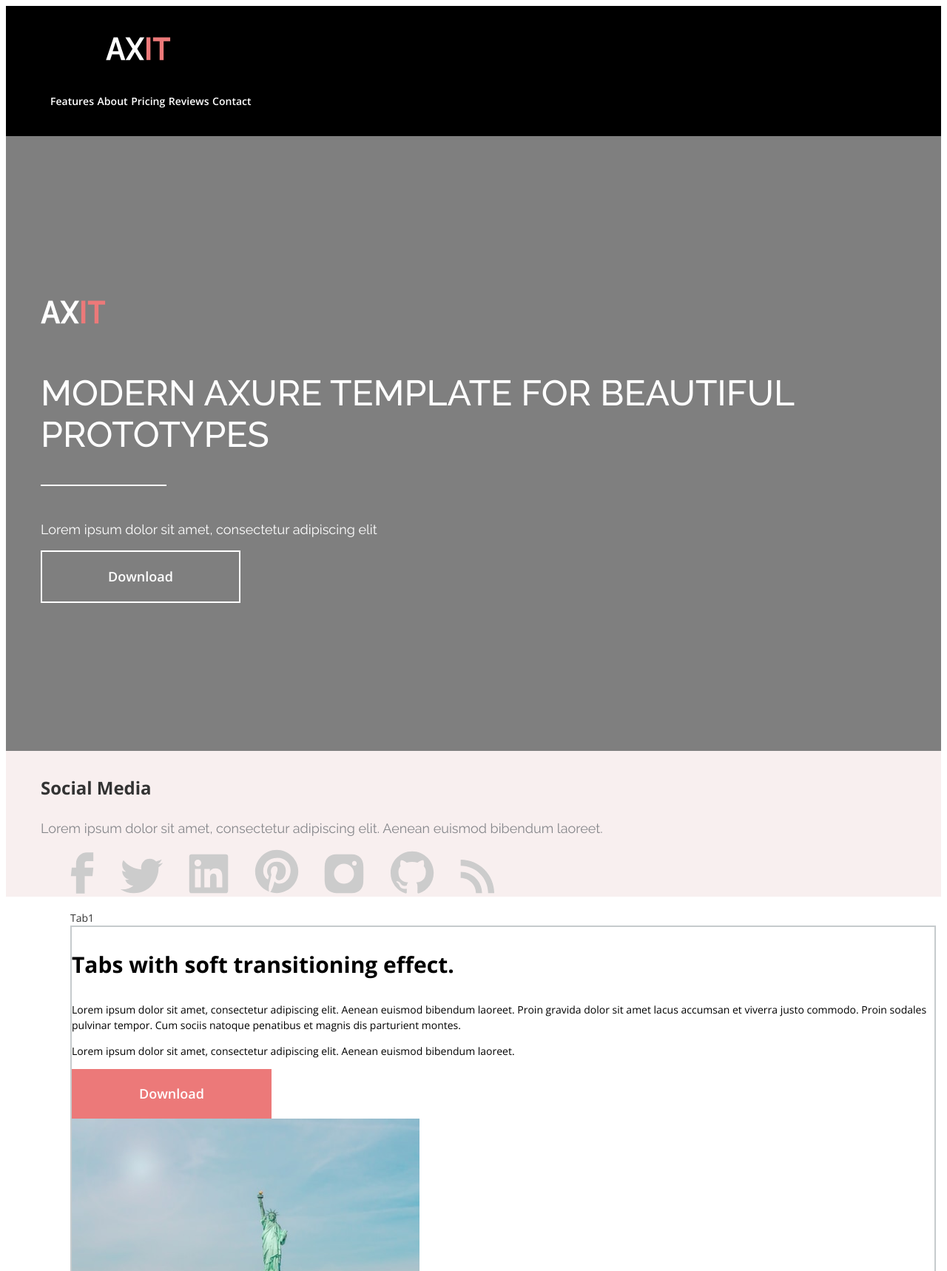
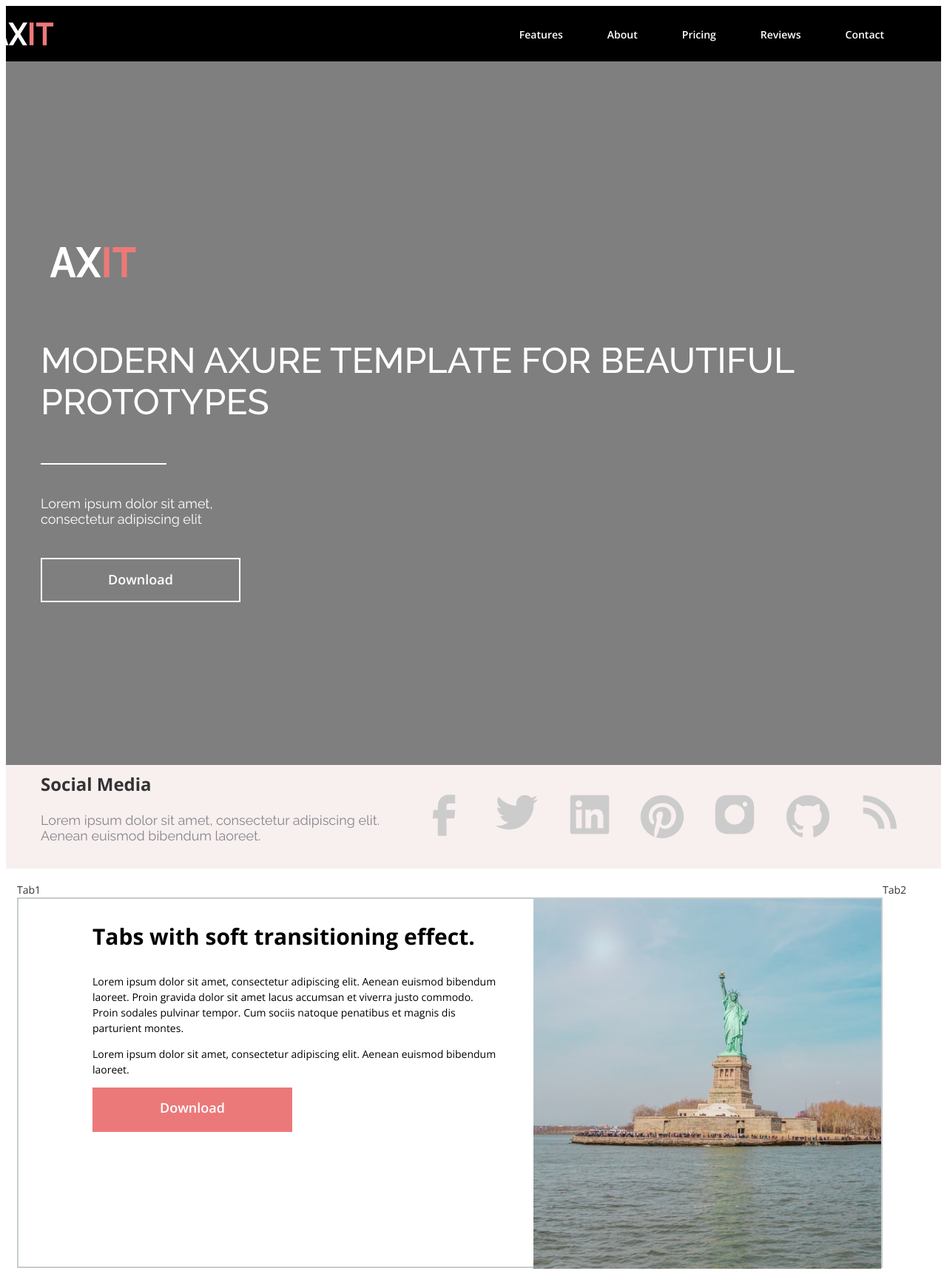
Before and after one commit to Gulkat/TMS-FE24, a plain HTML site: page index.html in a window 1280 px wide. Shown: the top 1718 px of the page at 74% size. Drawn offline with nearby package versions, Linux system fonts and the light colour scheme.

Commit message:
Макет с Flex-элементами

```diff
--- a/css/style.css
+++ b/css/style.css
@@ -45,17 +45,30 @@ h4,
 }
 .title {
    text-align: center;
+   padding-top: 70px;
+}
 
 
+/*Divider*/
+.divider { /* как задать отступы*/
+   width: 170px;
+   border: 1px solid #EC7979;
+}
+.divider--light {
+   border-color: #fff;
+}
+.divider--left {
+   border-color: #fff;
+   margin-left: 0;
 }
 
 /*Buttons*/
 .btn {
    font-family: 'Open Sans', sans-serif;
    display: inline-block;
-   width: 270px;
+   min-width: 270px;
    min-height: 60px;
-   padding: 21px 10px;
+   padding: 15px 10px;
    font-size: 18px;
    line-height: 25px;
    font-weight: 600;
@@ -64,112 +77,148 @@ h4,
    text-align: center;
    cursor: pointer;
 }
-.main-banner__button,
-.banner-call__button {
+.btn--crystal {
    border: 2px solid #FFF;
 }
-.main-banner__button:hover,
-.banner-call__button:hover {
+.btn--large {
+   width: 370px;
+}
+.btn--color {
+   border: none;
+   background-color: #EC7979;
+}
+.btn--crystal:hover {
    border: 2px solid #EC7979;
    color: #EC7979;
 }
-.main-banner__button:active,
-.banner-call__button:active {
+.btn--crystal:active {
    background-color: #AB4949;
    border: 2px solid #AB4949;
    color: #fff;
 }
-.about__button,
-.form__button {
-   border: none;
-   background-color: #EC7979;
-}
-.about__button:hover,
-.form__button:hover {
+.btn--color:hover {
    background-color: #AB4949;
 }
-.about__button:active,
-.form__button:active {
+.btn--color:active {
    background-color: #EC7979;
    box-shadow: inset 0px 0px 10px #AB4949;
 }
-.banner-call__button {
-   width: 370px;
-}
-.form__button {
-   font-size: 15px;
-   width: 370px;
-}
-.banner-call__btn { /*??? Так можно ли*/
+
+/*.banner-call__btn {
    text-align: center;
    padding-bottom: 50px;
-}
+} */
 
 /*Header*/
 .header {
+   height: 75px;
    background-color: black;
    margin: 0;
-   padding: 20px;
+   padding: 0;
+}
+.header__nav {
+   display: flex;
+   justify-content: space-between;
 }
 .header__logo {
-   margin-left: 115px;
-   margin-top: 22px;
+   height: 75px;
+   margin-left: -70px;
+}
+.header__menu {
+   display: flex;
+   align-items: center;
+   justify-content: flex-end;
+   margin: 0;
 }
 .header__item {
+   list-style-type: none;
+}
+.header__item:hover {
+   background-color: #EC7979;
+}
+.header__item:active {
+   background-color: #AB4949;
+}
+.header__link {
+   display: inline-block;
+   text-decoration: none;
+   color:#fff;
    font-family: 'Open Sans', sans-serif;
    font-size: 14px;
    line-height: 19px;
    font-weight: 600;
-   display: inline;
-   text-transform:none;
+   text-transform: none;
    text-align: center;
-   color:#fff;
-}
-.header__link {
-   text-decoration: none;
-   color:#fff;
+   padding-left: 30px;
+   padding-right: 30px;
 }
 
 /*main-banner*/
 .main-banner {
    background-color: rgba(0, 0, 0, 0.5);
-   padding-top: 200px;
-   padding-bottom: 200px;
+   height: 951px;
+   display: flex;
+   align-items: center;
+}
+.main-banner__logo {
+   width: 270px;
+   height: 100px;
+   margin: 0;
 }
 .main-banner__title {
    text-transform: uppercase;
    color: #fff;
+   margin: 51px 0 55px;
+
 }
 .main-banner__discriptoin {
    color:#fff;
-   padding-top: 30px;
+   margin: 42px 0;
+   width: 270px;
 }
-
 
 /*Social media*/
 .media {
    background-color: #F8EFEF;
    padding-top: 5px;
+   height: 140px;
+}
+.info-box {
+   float: left;
 }
 .media__title {
    font-family: 'Open Sans', sans-serif;
    font-size: 24px;
    color:#333;
    text-transform: capitalize;
+   margin: 0;
 }
 .media__discription {
    color: #86878B;
+   width: 470px;
+}
+.media__menu {
+   display: flex;
+   justify-content: space-between; /*Как теперь сдвинуть в лево*/
+   align-items: center;
+   align-self: flex-end;
+   height: 140px;
+   margin: 0;
+
 }
 .media__item {
-   display: inline;
-}
-.media__menu {
-   word-spacing: 30px;
+   list-style-type: none;
+   text-align: center;
+   height: 70px;
+   width: 70px;
+
 }
 
-/*about*/
+/*about   Вопросы со шрифтами и их наследованием*/
 .about {
    list-style-type: none;
+   display: flex;
+   justify-content: flex-end;
 }
 .about__item {
    font-family: 'Open Sans', sans-serif;
@@ -179,9 +228,14 @@ h4,
    text-transform:none;
 }
 .about__info {
+   display: flex;
    border: 2px solid #C6CBCD;
    width: 1170px;
    height: 501px;
+}
+.about__block {
+   padding-left: 100px;
+   padding-right: 50px;
 }
 .about__title {
    color:black;
@@ -192,35 +246,44 @@ h4,
    color: black;
 }
 
+/*Advantage*/
+
+.advantage {
+   display: flex;
+   justify-content: space-between;
+   flex-wrap: wrap;
+   margin-top: 50px;
+   padding: 0;
+
+}
 .advantage__item {
-   display:inline-block;
    list-style-type: none;
    text-align: center;
-   padding-top: 50px;
-}
-.advantage__list {
-text-align: center;
+   width: 370px;
 }
 .advantage__title {
    color:black;
    text-transform:capitalize;
    width: 370px;
-   height: 100px;
    margin: 0px auto;
    /*Центрировать по вертикали заголовок?*/
 
 }
 .advantage__text {
    color: black;
-   word-wrap: break-word;
    width: 370px;
-   height: 100px;
+   margin-top: 50px;
 }
 .pic {
+   display: flex;
+   justify-content: center;
+   align-items: center;
    border: 1px solid #EC7979;
    width: 92px;
    height: 92px;
    border-radius: 50%;
+   margin: 50px auto 50px;
+
 }
 
 /*Price*/
@@ -317,28 +380,19 @@ text-align: center;
 .footer {
    background-color: black;
 }
-.footer__item {
-   display: inline;
+.footer__info {
+   width: 570px;
+text-align: center;  /*Иконки не становятся по центру */
 }
 .footer__menu {
-   word-spacing: 40px;
-   text-align: center;
-   padding-top: 30px;
+   display: flex;
+   justify-content:space-between;
+}
+.footer__item {
+   list-style-type: none;
 }
 .footer__copyright {
    color: #fff;
    text-align: center;
    padding-bottom: 20px;
 }
-.line {
-   border: 1px solid #EC7979;
-   width: 170px;
-}
-.main-banner__line {
-   width: 170px;
-   border: 1px solid #fff;
-   margin: 0px;
-}
-hr {
-   width: 170px;
-}
--- a/index.html
+++ b/index.html
@@ -13,6 +13,7 @@
 
 <body>
    <header class="header">
+      <div class="container">
       <nav class="header__nav">
          <a href="" class="header__logo">
          <img src="images/logo.svg" alt="Axit" class="header__img">
@@ -25,22 +26,27 @@
             <li class="header__item"><a href="" class="header__link">Contact</a></li>
          </ul>
       </nav>
+      </div>
    </header>
    <main>
       <section class="main-banner">
       <div class="container">
+         <div class="title-box">
          <img src="images/logo.svg" alt="Axit" class="main-banner__logo">
          <h1 class="title1 main-banner__title">modern axure template for beautiful prototypes</h1>
-         <hr class="main-banner__line">
+         <hr class="divider divider--left">
          <p class="main-banner__discriptoin">Lorem ipsum dolor sit amet, consectetur adipiscing elit</p>
-         <a href="" class="btn main-banner__button">Download</a>
+         </div>
+         <a href="" class="btn btn--crystal">Download</a>
       </div>
       </section>
       <section class="media">
          <div class="container">
+            <div class="info-box">
             <h2 hidden>Media</h2>
             <h3 class="title3 media__title">Social Media</h3>
             <p class="media__discription">Lorem ipsum dolor sit amet, consectetur adipiscing elit. Aenean euismod bibendum laoreet.</p>
+            </div>
             <address class="media__info">
                <ul class="media__menu">
                   <li class="media__item"><a href=""><img src="images/f.svg" alt="Facebook" class="media__icon"></a></li>
@@ -64,7 +70,7 @@
                      <h3 class="title3 about__title">Tabs with soft transitioning effect.</h3>
                      <p class="about__text">Lorem ipsum dolor sit amet, consectetur adipiscing elit. Aenean euismod bibendum laoreet. Proin gravida dolor sit amet lacus accumsan et viverra justo commodo. Proin sodales pulvinar tempor. Cum sociis natoque penatibus et magnis dis parturient montes.</p>
                      <p class="about__text">Lorem ipsum dolor sit amet, consectetur adipiscing elit. Aenean euismod bibendum laoreet.</p>
-                     <a href="" class="btn about__button">Download</a>
+                     <a href="" class="btn btn--color">Download</a>
                   </div>
                   <img src="images/Rectangle111.png" alt="picture" width="470px" height="500px" class="about__img">
                </div>
@@ -75,7 +81,7 @@
                      <h3 class="title3 about__title">Tabs with soft transitioning effect.</h3>
                      <p class="about__text">Lorem ipsum dolor sit amet, consectetur adipiscing elit. Aenean euismod bibendum laoreet. Proin gravida dolor sit amet lacus accumsan et viverra justo commodo. Proin sodales pulvinar tempor. Cum sociis natoque penatibus et magnis dis parturient montes.</p>
                      <p class="about__text">Lorem ipsum dolor sit amet, consectetur adipiscing elit. Aenean euismod bibendum laoreet.</p>
-                     <a href="" class="about__info__button">Douwload</a>
+                     <a href="" class="btn btn--color">Douwload</a>
                   </div>
                   <img src="images/Rectangle111.png" alt="picture" width="470px" height="500px" class="about__img">
                </div>
@@ -86,7 +92,7 @@
                      <h3 class="title3 about__title">Tabs with soft transitioning effect.</h3>
                      <p class="about__text">Lorem ipsum dolor sit amet, consectetur adipiscing elit. Aenean euismod bibendum laoreet. Proin gravida dolor sit amet lacus accumsan et viverra justo commodo. Proin sodales pulvinar tempor. Cum sociis natoque penatibus et magnis dis parturient montes.</p>
                      <p class="about__text">Lorem ipsum dolor sit amet, consectetur adipiscing elit. Aenean euismod bibendum laoreet.</p>
-                     <a href="" class="about__info__button">Douwload</a>
+                     <a href="" class="btn btn--color">Douwload</a>
                   </div>
                   <img src="images/Rectangle111.png" alt="picture" width="470px" height="500px" class="about__img">
                </div>-->
@@ -98,7 +104,7 @@
          <div class="container">
             <div class="title">
          <h2 class="title2">why this is awesome</h2>
-         <hr class="line">
+         <hr class="divider">
          <p class="title__discription">Lorem ipsum dolor sit amet, consectetur adipiscing elit.</p>
             </div>
          <div class="advantage__list">
@@ -132,7 +138,7 @@
          <div class="container">
             <div class="title">
          <h2 class="title2">pricing options</h2>
-         <hr class="line">
+         <hr class="divider">
          <p class="title__discription">Lorem ipsum dolor sit amet, consectetur adipiscing elit.</p>
             </div>
          <div class="price">
@@ -182,7 +188,7 @@
          <div class="container">
             <div class="title">
          <h2 class="title2">what our customers are saying</h2>
-         <hr class="line">
+         <hr class="divider">
          <p class="title__discription">Lorem ipsum dolor sit amet, consectetur adipiscing elit.</p>
             </div>
          <div class="reviews">
@@ -223,11 +229,11 @@
          <div class="container">
             <div class="title">
          <h2 class="title2 banner-call__tittle">stylish axure design</h2>
-         <hr>
+         <hr class="divider divider--light">
          <p class="banner-call__text">Use the sections you need, remove the ones you don't.  Create gorgeous prototypes faster than ever!</p>
             </div>
          <div class="banner-call__btn">
-         <a href="" class="btn banner-call__button">Download</a>
+         <a href="" class="btn btn--crystal btn--large">Download</a>
          </div>
          </div>
       </section>
@@ -235,10 +241,10 @@
          <div class="container">
             <div class="title">
          <h2 class="title2">contact us</h2>
-         <hr class="line">
+         <hr class="divider">
          <p class="title__discription">Lorem ipsum dolor sit amet, consectetur adipiscing elit.</p>
             </div>
-         <a href="" class="btn form__button">Send Message</a>
+         <a href="" class="btn btn--large btn--color">Send Message</a>
          </div>
       </section>
    </main>
```
Lines whose indentation alone changed are shown as unchanged.
